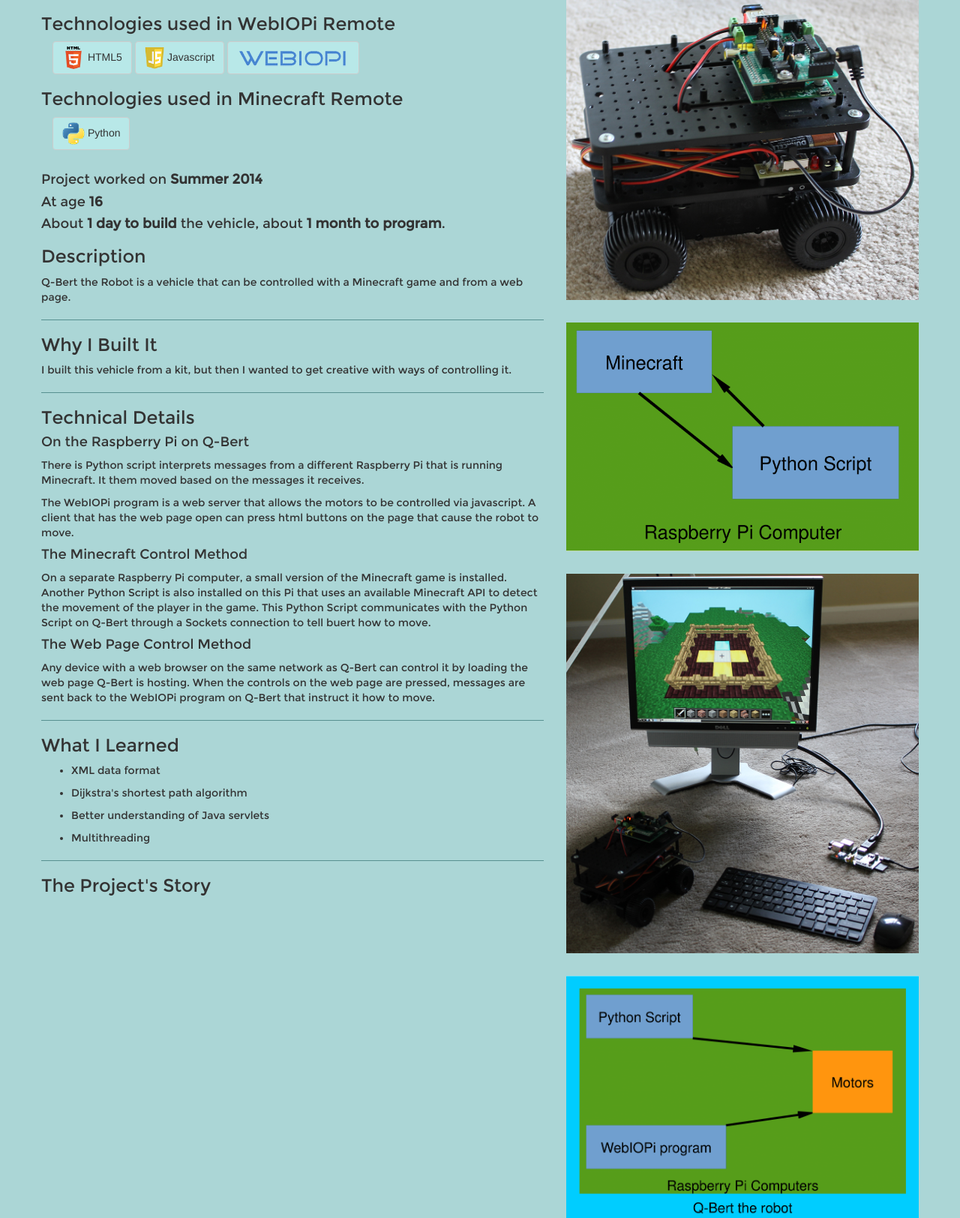
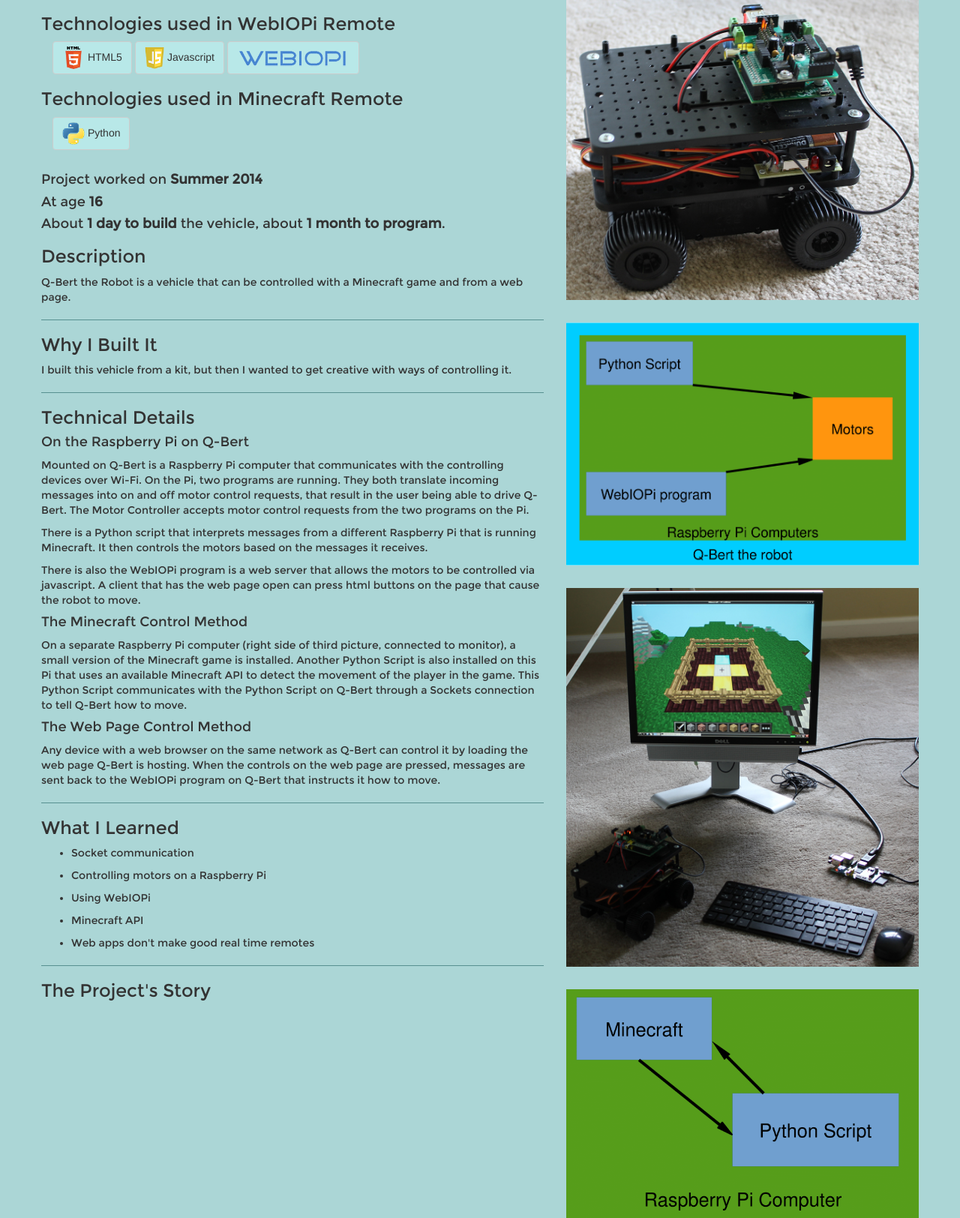
Before and after one commit to zethra/Ben-Goldberg, a PHP site: page /qbert.php in a window 1280 px wide. Shown: the part 245-1869 px from the top of the page at 75% size. Run offline with PHP 8.4, Linux system fonts and the light colour scheme.

Commit message:
Fixed typos

```diff
--- a/qbert.php
+++ b/qbert.php
@@ -92,13 +92,21 @@
                 </p>
 
                 <p class="text-left">
-                    There is Python script interprets messages from a different Raspberry Pi that is running Minecraft.
-                    It them moved based on the messages it receives.
+                    Mounted on Q-Bert is a Raspberry Pi computer that communicates with the controlling devices over
+                    Wi-Fi.  On the Pi, two programs are running.  They both translate incoming messages into on and
+                    off motor control requests, that result in the user being able to drive Q-Bert.
+                    The Motor Controller accepts motor control requests from the two programs on the Pi.
                 </p>
 
                 <p class="text-left">
-                    The WebIOPi program is a web server that allows the motors to be controlled via javascript. A client
-                    that has the web page open can press html buttons on the page that cause the robot to move.
+                    There is a Python script that interprets messages from a different Raspberry Pi that is running
+                    Minecraft.  It then controls the motors based on the messages it receives.
+                </p>
+
+                <p class="text-left">
+                    There is also the WebIOPi program is a web server that allows the motors to be controlled via
+                    javascript. A client that has the web page open can press html buttons on the page that cause the
+                    robot to move.
                 </p>
 
                 <p class="h4 text-left">
@@ -106,10 +114,11 @@
                 </p>
 
                 <p class="text-left">
-                    On a separate Raspberry Pi computer, a small version of the Minecraft game is installed. Another
-                    Python Script is also installed on this Pi that uses an available Minecraft API to detect the
-                    movement of the player in the game. This Python Script communicates with the Python Script on Q-Bert
-                    through a Sockets connection to tell buert how to move.
+                    On a separate Raspberry Pi computer (right side of third picture, connected to monitor), a small
+                    version of the Minecraft game is installed. Another Python Script is also installed on this Pi
+                    that uses an available Minecraft API to detect the movement of the player in the game. This
+                    Python Script communicates with the Python Script on Q-Bert through a Sockets connection to tell
+                    Q-Bert how to move.
                 </p>
 
                 <p class="h4 text-left">
@@ -119,7 +128,7 @@
                 <p class="text-left">
                     Any device with a web browser on the same network as Q-Bert can control it by loading the web page
                     Q-Bert is hosting. When the controls on the web page are pressed, messages are sent back to the
-                    WebIOPi program on Q-Bert that instruct it how to move.
+                    WebIOPi program on Q-Bert that instructs it how to move.
                 </p>
                 <hr/>
             </section>
@@ -128,10 +137,11 @@
                     What I Learned
                 </p>
                 <ul class="text-left">
-                    <li><p>XML data format</p></li>
-                    <li><p>Dijkstra's shortest path algorithm</p></li>
-                    <li><p>Better understanding of Java servlets</p></li>
-                    <li><p>Multithreading</p></li>
+                    <li><p>Socket communication</p></li>
+                    <li><p>Controlling motors on a Raspberry Pi</p></li>
+                    <li><p>Using WebIOPi</p></li>
+                    <li><p>Minecraft API</p></li>
+                    <li><p>Web apps don't make good real time remotes</p></li>
                 </ul>
                 <hr/>
             </section>
@@ -150,18 +160,18 @@
                 <img src="assets/qbert-pic1.jpg" class="img-responsive inline-block sideImage"
                      alt="Q-Bert the robot"/>
             </a>
-            <a class="fancybox" href="assets/qbert-pic2.png">
-                <img src="assets/qbert-pic2.png" class="img-responsive inline-block sideImage"
-                     alt="The Python script get data from Minecraft via its API"/>
+            <a class="fancybox" href="assets/qbert-pic4.png">
+                <img src="assets/qbert-pic4.png" class="img-responsive inline-block sideImage"
+                     alt="Both a Python script that communicates with the Pi running Minecraft
+                     and the WebIOPi program the runs the web control control the motors to make Q-bert move"/>
             </a>
             <a class="fancybox" href="assets/qbert-pic3.jpg">
                 <img src="assets/qbert-pic3.jpg" class="img-responsive inline-block sideImage"
                      alt="Q-Bert and the Raspberry Pi the controls it running Minecraft"/>
             </a>
-            <a class="fancybox" href="assets/qbert-pic4.png">
-                <img src="assets/qbert-pic4.png" class="img-responsive inline-block sideImage"
-                     alt="Both a Python script that communicates with the Pi running Minecraft
-                     and the WebIOPi program the runs the web control control the motors to make Q-bert move"/>
+            <a class="fancybox" href="assets/qbert-pic2.png">
+                <img src="assets/qbert-pic2.png" class="img-responsive inline-block sideImage"
+                     alt="The Python script get data from Minecraft via its API"/>
             </a>
             <a class="fancybox" href="assets/qbert-pic5.jpg">
                 <img src="assets/qbert-pic5.jpg" class="img-responsive inline-block sideImage"
```
